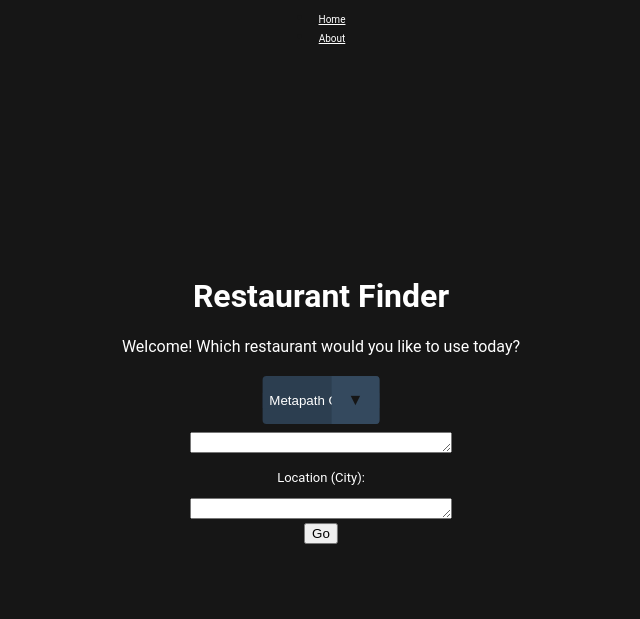
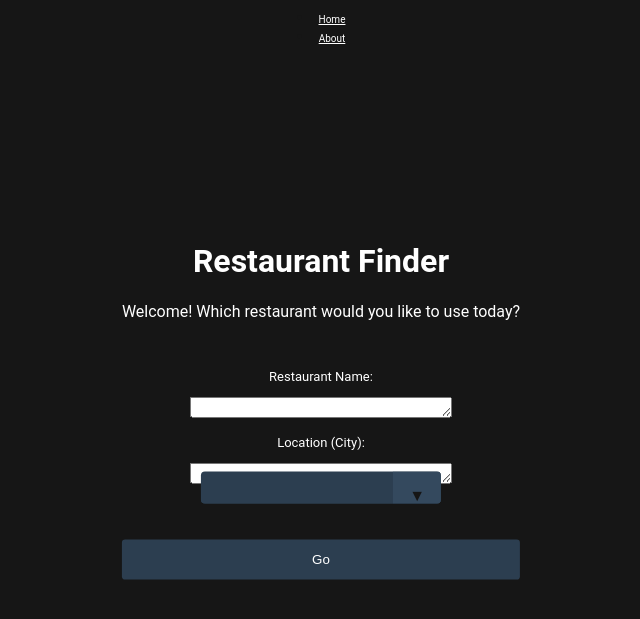
Before and after one commit to lindsey-doyle/food-chain, a Flask app: page / in a window 1280 px wide. Shown: the top 619 px of the page, without its empty margins (319-959 px from the left). Run offline with Flask 2, Linux system fonts and the light colour scheme.

Commit message:
style fixes, working version

```diff
--- a/config/data-params.json
+++ b/config/data-params.json
@@ -1 +1 @@
-{"api_key": "ds5abV86lpgzBp767VpgjncvxHLDI64ZqZQABokWL-sRtu6II83zKSLuvhxZNEaHJ_tJ5aUFJRdlIMGnudVKQv61YUkS_vq8AuGeJOz9oPGfyvELw3rDVAVyUWdpXXYx", "outdir": "data/raw/", "listing_name": "Buona Forchetta", "listing_city": "San Diego", "listing_cat": "Pizza", "listing_info": {"id": "n3sKOKoEk_gKhBvgfIwZaA", "alias": "buona-forchetta-san-diego", "name": "Buona Forchetta", "image_url": "https://s3-media1.fl.yelpcdn.com/bphoto/FsuH5zh_9LZxpTJ7hurUJQ/o.jpg", "is_closed": false, "url": "https://www.yelp.com/biz/buona-forchetta-san-diego?adjust_creative=2ZRU-g9WGETJ5K3NcSnhrQ&utm_campaign=yelp_api_v3&utm_medium=api_v3_business_search&utm_source=2ZRU-g9WGETJ5K3NcSnhrQ", "review_count": 2422, "categories": [{"alias": "pizza", "title": "Pizza"}, {"alias": "italian", "title": "Italian"}], "rating": 4.5, "coordinates": {"latitude": 32.7213018, "longitude": -117.1302022}, "transactions": ["delivery"], "price": "$$", "location": {"address1": "3001 Beech St", "address2": "", "address3": "", "city": "San Diego", "zip_code": "92102", "country": "US", "state": "CA", "display_address": ["3001 Beech St", "San Diego, CA 92102"]}, "phone": "+16193814844", "display_phone": "(619) 381-4844", "distance": 8019.411182294064}}
+{"api_key": "ds5abV86lpgzBp767VpgjncvxHLDI64ZqZQABokWL-sRtu6II83zKSLuvhxZNEaHJ_tJ5aUFJRdlIMGnudVKQv61YUkS_vq8AuGeJOz9oPGfyvELw3rDVAVyUWdpXXYx", "outdir": "data/raw/", "listing_name": "Buona Forchetta", "listing_city": "San Diego", "listing_cat": "Pizza", "listing_info": {"id": "n3sKOKoEk_gKhBvgfIwZaA", "alias": "buona-forchetta-san-diego", "name": "Buona Forchetta", "image_url": "https://s3-media1.fl.yelpcdn.com/bphoto/FsuH5zh_9LZxpTJ7hurUJQ/o.jpg", "is_closed": false, "url": "https://www.yelp.com/biz/buona-forchetta-san-diego?adjust_creative=2ZRU-g9WGETJ5K3NcSnhrQ&utm_campaign=yelp_api_v3&utm_medium=api_v3_business_search&utm_source=2ZRU-g9WGETJ5K3NcSnhrQ", "review_count": 2423, "categories": [{"alias": "pizza", "title": "Pizza"}, {"alias": "italian", "title": "Italian"}], "rating": 4.5, "coordinates": {"latitude": 32.7213018, "longitude": -117.1302022}, "transactions": ["delivery"], "price": "$$", "location": {"address1": "3001 Beech St", "address2": "", "address3": "", "city": "San Diego", "zip_code": "92102", "country": "US", "state": "CA", "display_address": ["3001 Beech St", "San Diego, CA 92102"]}, "phone": "+16193814844", "display_phone": "(619) 381-4844", "distance": 8019.411182294064}}
--- a/main.py
+++ b/main.py
@@ -4,7 +4,6 @@
 from flask import render_template, url_for, request
 
 import pprint as pp
-
 import pandas as pd
 
 ######
@@ -142,5 +141,5 @@
     return "another example page :)"
 
 
-#if __name__ == "__main__":
-    #app.run(debug=True)
+if __name__ == "__main__":
+    app.run(debug=True)
--- a/static/style.css
+++ b/static/style.css
@@ -46,14 +46,15 @@
 /* Custom Select */
 .select
 {
-    position: absolute;
+    position: relative;
     display: block;
-    top:50%;
+    top:90%;
     left: 50%;
     transform: translate(-50%,-50%);
-
-    /* width: 20em;
+    width: 15em; /* this width is new*/
+    /* width: 20em;  this changed! sweet!
     height: 3em;  */
+    height: 2em;
     line-height: 3;
     background: #2c3e50;
     overflow: hidden;
@@ -63,8 +64,9 @@
 select
 {
     width: 100%;
-    height: 100%;
+    height: 40px; /* 100%*/
     margin: 0;
+    margin-top: 20px;  /* this is new%*/
     padding: 0 0 0 .5em;
     color: #fff;
     cursor: pointer;
@@ -100,7 +102,7 @@
     transition: .25s all ease;
 }
 
-button
+input
 {
     -webkit-appearance: none;
     -moz-appearance: none;
@@ -120,7 +122,7 @@
     border-radius: .25em;
 }
 
-.button:hover
+.input:hover
 {
     color: #f39c12;
 }
```
